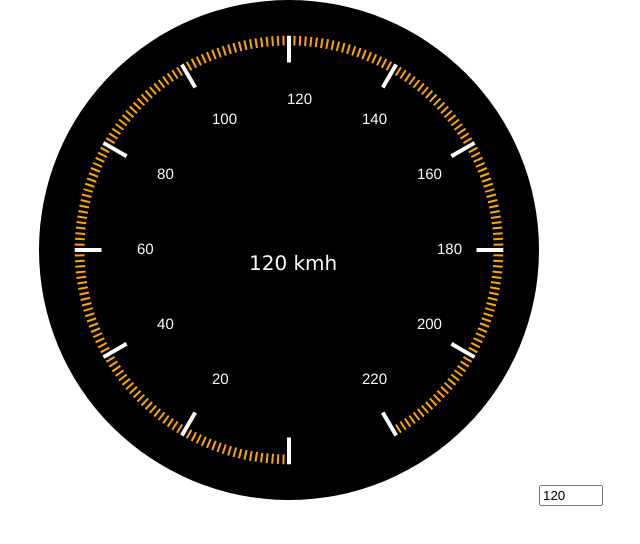
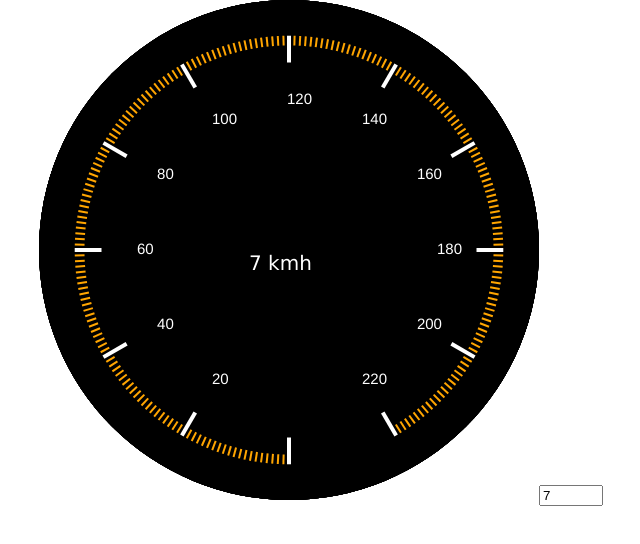
Before and after one commit to abhilakshyadobhal/speedometer-app, a React (Create React App) app: page / in a window 1280 px wide. Shown: the top 544 px of the page, without its empty margins (319-959 px from the left). Built offline with nearby package versions, Linux system fonts and the light colour scheme.

Commit message:
implemented timer

```diff
--- a/src/components/SpeedoMeter/SpeedoMeter.tsx
+++ b/src/components/SpeedoMeter/SpeedoMeter.tsx
@@ -3,7 +3,15 @@ import { useEffect, useRef, useState } from "react";
 const SpeedoBar = () => {
     const canvasRef = useRef<HTMLCanvasElement | null>(null);
     const canvasCtxRef = useRef<CanvasRenderingContext2D | null>(null);
-    const [speed, setSpeed] = useState<number>(120);
+    const [speed, setSpeed] = useState<number>(0);
+
+    useEffect(() => {
+        let timer: any;
+        if (speed < 180) {
+            timer = setInterval(() => setSpeed(speed + 1), 1000);
+        }
+        return () => clearInterval(timer);
+    }, [speed]);
 
     useEffect(() => {
         if (canvasRef.current) {
```
